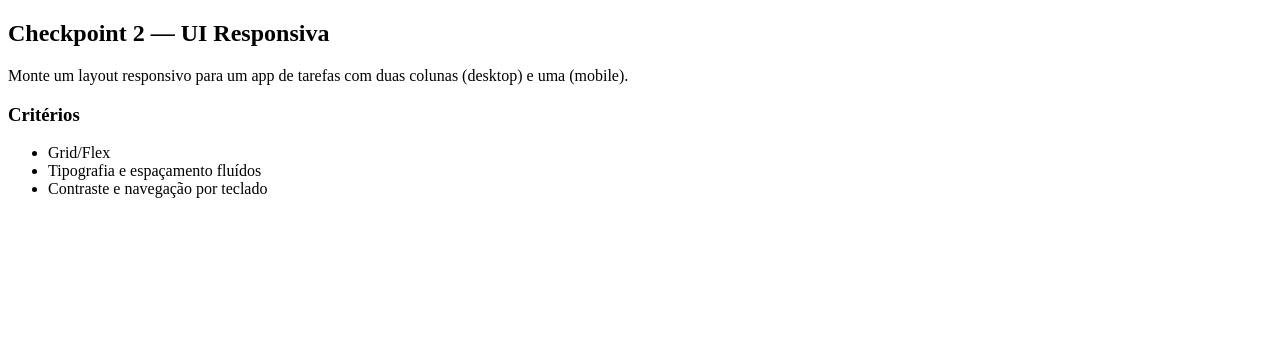
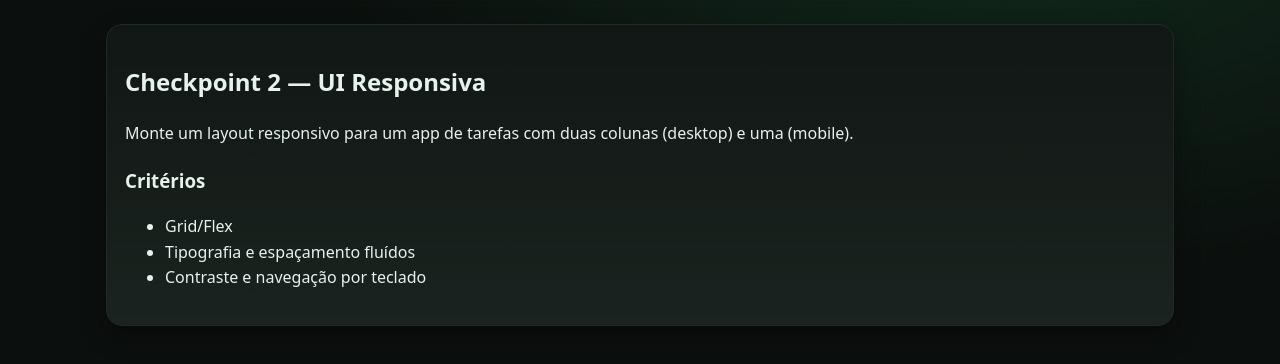
Before and after one commit to MARISTELAOLIVEIRA/Desenvovimento-Mobile, a plain HTML site: page assignments/checkpoint-2.html in a window 1280 px wide. Drawn offline with Linux system fonts and the light colour scheme; files that its build step writes are made by us from their sources; the site is published under a folder, as on GitHub Pages, so addresses that start at the root find nothing.

Commit message:
Fix stylesheet link path in checkpoint-2.html

```diff
--- a/assignments/checkpoint-2.html
+++ b/assignments/checkpoint-2.html
@@ -1,7 +1,7 @@
 
 <!doctype html><html lang="pt-BR"><head>
 <meta charset="utf-8"><meta name="viewport" content="width=device-width, initial-scale=1">
-<link rel="stylesheet" href="/assets/style.css"><title>Assignment</title></head>
+<link rel="stylesheet" href="assets/style.css"><title>Assignment</title></head>
 <body class="container">
 <article class="card">
 
```
